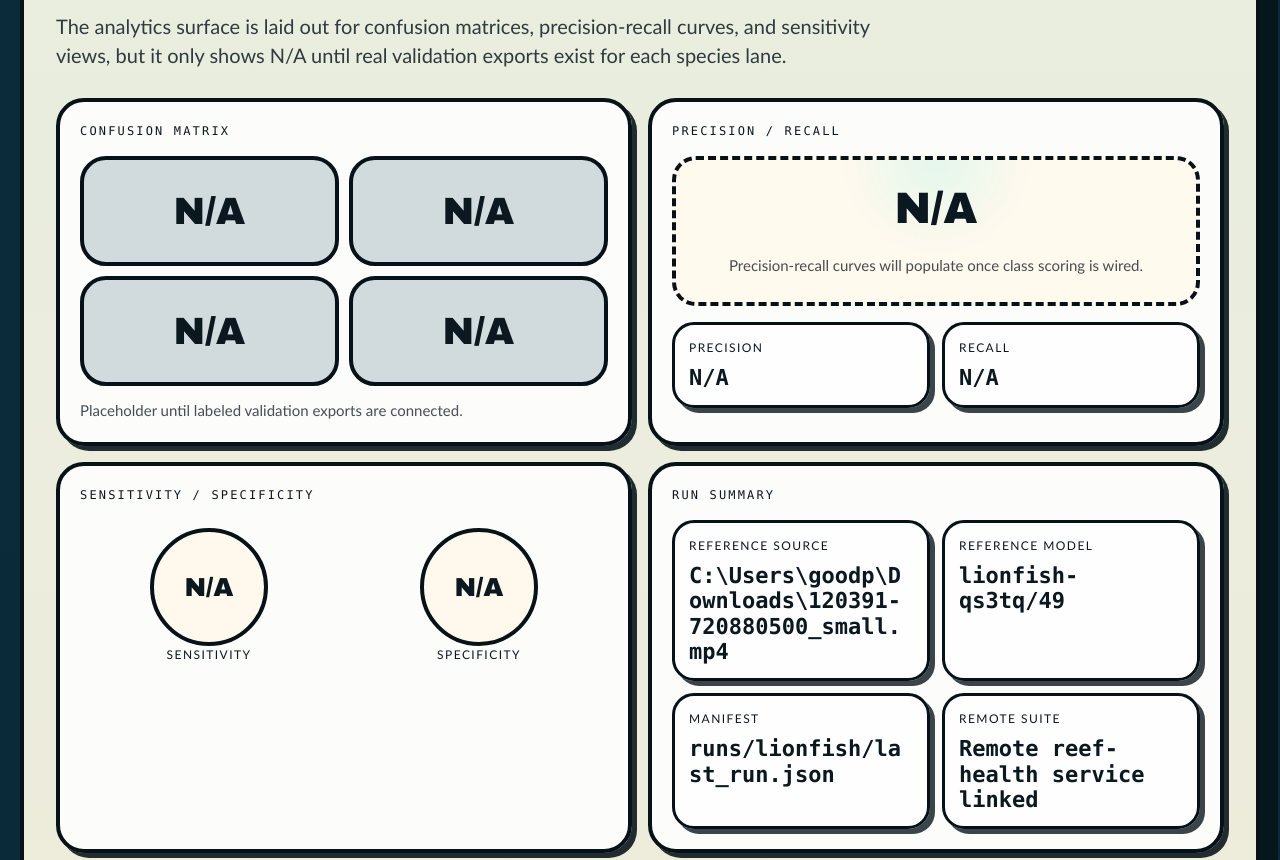
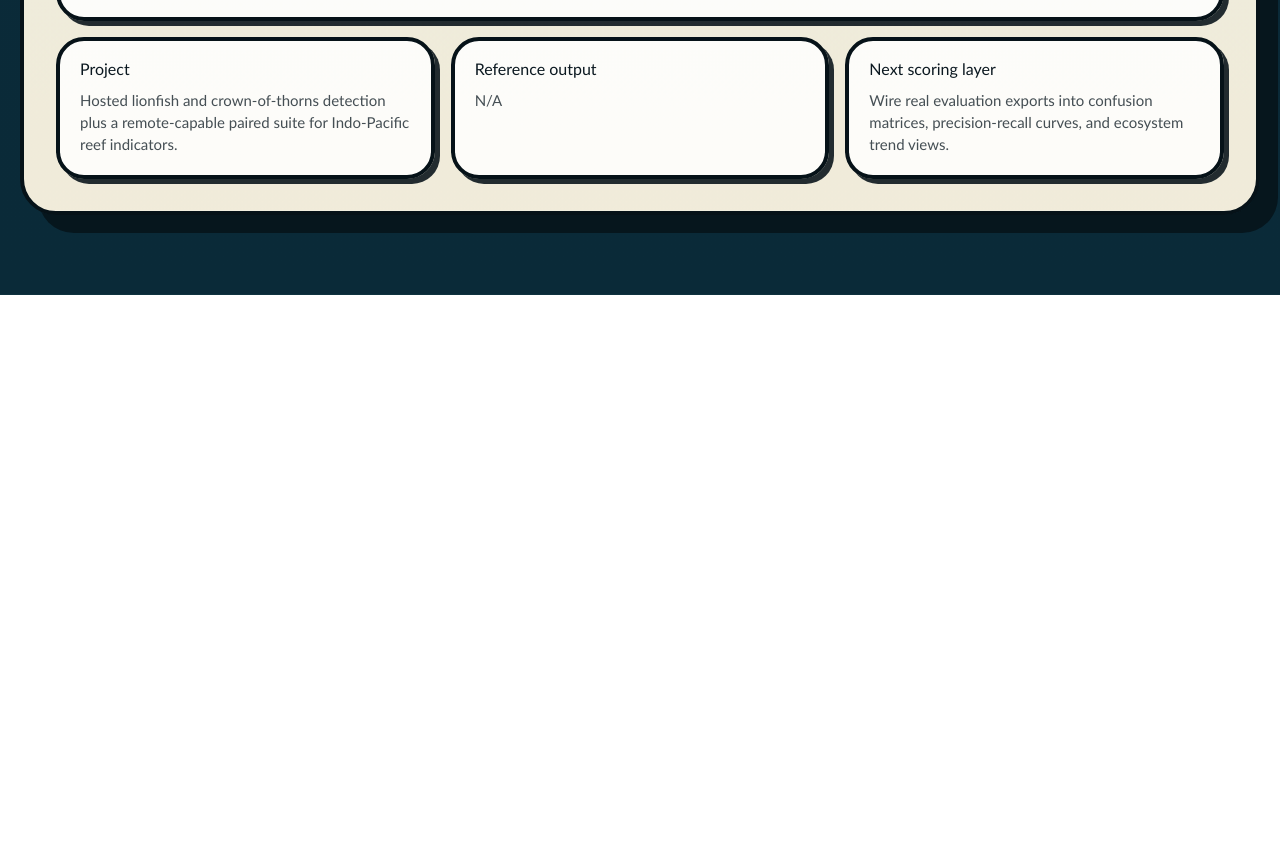
Before and after one commit to PranavaKCode/LION, a Next.js app: page / in a window 1280 px wide. Shown: the part 9500-10360 px from the top of the page. After the commit the page ends 9795 px from the top, so only its background shows below. Built offline with nearby package versions, Linux system fonts and the light colour scheme.

Commit message:
feat: removed some stuff

```diff
--- a/app/page.tsx
+++ b/app/page.tsx
@@ -450,83 +450,7 @@ export default async function Home() {
           <SpeciesMapClient csvPath="/media/invasive_marine_species_points (1).csv" />
         </section>
 
-        <section className={`${styles.sectionBlock} ${styles.analyticsSection}`} id="analytics">
-          <div className={styles.sectionHeading}>
-            <p className={styles.eyebrow}>Analysis + stats</p>
-            <h2>Ready for reef-health scoring, still honest about placeholders.</h2>
-            <p>
-              The analytics surface is laid out for confusion matrices, precision-recall curves, and sensitivity views,
-              but it only shows N/A until real validation exports exist for each species lane.
-            </p>
-          </div>
 
-          <div className={styles.analyticsGrid}>
-            <article className={`${styles.card} ${styles.analyticsCard}`}>
-              <p className={styles.cardTopline}>Confusion matrix</p>
-              <div className={styles.matrixGrid}>
-                <div className={`${styles.matrixCell} ${styles.matrixCold}`}>N/A</div>
-                <div className={`${styles.matrixCell} ${styles.matrixCold}`}>N/A</div>
-                <div className={`${styles.matrixCell} ${styles.matrixCold}`}>N/A</div>
-                <div className={`${styles.matrixCell} ${styles.matrixCold}`}>N/A</div>
-              </div>
-              <p className={styles.analyticsCaption}>Placeholder until labeled validation exports are connected.</p>
-            </article>
-
-            <article className={`${styles.card} ${styles.analyticsCard}`}>
-              <p className={styles.cardTopline}>Precision / recall</p>
-              <div className={styles.placeholderSurface}>
-                <strong className={styles.placeholderTitle}>N/A</strong>
-                <p className={styles.placeholderCopy}>Precision-recall curves will populate once class scoring is wired.</p>
-              </div>
-              <div className={styles.metricPairRow}>
-                <div className={styles.miniMetricCompact}>
-                  <span>Precision</span>
-                  <strong>N/A</strong>
-                </div>
-                <div className={styles.miniMetricCompact}>
-                  <span>Recall</span>
-                  <strong>N/A</strong>
-                </div>
-              </div>
-            </article>
-
-            <article className={`${styles.card} ${styles.analyticsCard}`}>
-              <p className={styles.cardTopline}>Sensitivity / specificity</p>
-              <div className={styles.ringRow}>
-                <div className={styles.ringMetric}>
-                  <div className={`${styles.ring} ${styles.ringPlaceholder}`}>N/A</div>
-                  <span>Sensitivity</span>
-                </div>
-                <div className={styles.ringMetric}>
-                  <div className={`${styles.ring} ${styles.ringPlaceholder}`}>N/A</div>
-                  <span>Specificity</span>
-                </div>
-              </div>
-            </article>
-
-            <article className={`${styles.card} ${styles.analyticsCard}`}>
-              <p className={styles.cardTopline}>Run summary</p>
-              <div className={styles.summaryGrid}>
-                <div className={styles.miniMetricCompact}>
-                  <span>Reference source</span>
-                  <strong>{metrics.sourceName}</strong>
-                </div>
-                <div className={styles.miniMetricCompact}>
-                  <span>Reference model</span>
-                  <strong>{metrics.hostedModelShort}</strong>
-                </div>
-                <div className={styles.miniMetricCompact}>
-                  <span>Manifest</span>
-                  <strong>{metrics.manifestPath}</strong>
-                </div>
-                <div className={styles.miniMetricCompact}>
-                  <span>Remote suite</span>
-                  <strong>{localSuiteLabel}</strong>
-                </div>
-              </div>
-            </article>
-          </div>
-        </section>
 
         <footer className={styles.footerBlock} id="footer">
           <div className={`${styles.card} ${styles.footerBanner}`}>
```
